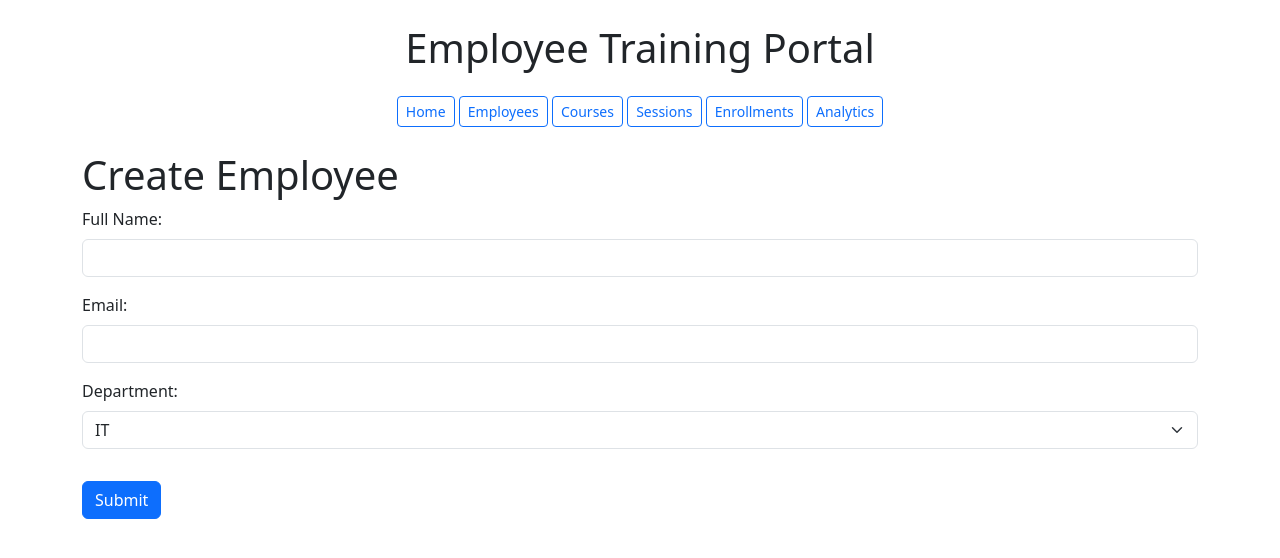
After one commit to Jaren-Wheeler/employee-training-portal, a Django app: page /employees/create in a window 1280 px wide. The commit adds this page. Shown: the top 558 px of the page. Run offline with Django 5.2, Linux system fonts and the light colour scheme.

Commit message:
Implemented employees

```diff
--- a/templates/training/base.html
+++ b/templates/training/base.html
@@ -22,7 +22,9 @@
           class="btn btn-outline-primary btn-sm"
           >Home</a
         >
-        <a href="#" class="btn btn-outline-primary btn-sm">Employees</a>
+        <a
+          href="{% url 'training:employees_list' %}"
+          class="btn btn-outline-primary btn-sm">Employees</a>
         <a
           href="{% url 'training:courses_list' %}"
           class="btn btn-outline-primary btn-sm"
--- /dev/null
+++ b/templates/training/create_employee.html
@@ -0,0 +1,30 @@
+{% extends "training/base.html" %} {% block content %}
+<h1>Create Employee</h1>
+
+<form method="POST">
+  {% csrf_token %}
+
+  <div class="mb-3">
+    <label for="full_name" class="form-label">Full Name:</label>
+    <input type="text" name="full_name" id="full_name" class="form-control" />
+  </div>
+
+  <div class="mb-3">
+    <label for="email" class="form-label">Email:</label>
+    <input type="email" name="email" id="email" class="form-control" />
+  </div>
+
+  <div class="mb-3">
+    <label for="department" class="form-label">Department:</label>
+    <select name="department" id="department" class="form-select">
+      <option value="IT">IT</option>
+      <option value="SALES">Sales</option>
+      <option value="HR">HR</option>
+    </select>
+  </div>
+
+
+
+  <button class="btn btn-primary mt-3" type="submit">Submit</button>
+</form>
+{% endblock %}
--- a/training/models.py
+++ b/training/models.py
@@ -6,9 +6,6 @@ class Employee(models.Model):
         IT = "IT", "IT"
         HR = "HR", "HR"
         SALES = "SALES", "Sales"
-        FINANCE = "FINANCE", "Finance"
-        OPERATIONS = "OPERATIONS", "Operations"
-        MARKETING = "MARKETING", "Marketing"
 
     full_name = models.CharField(max_length=150)
     email = models.EmailField(unique=True)
@@ -26,8 +23,6 @@ class Course(models.Model):
         TECHNICAL = "TECHNICAL", "Technical"
         SECURITY = "SECURITY", "Security"
         SOFT_SKILLS = "SOFT_SKILLS", "Soft Skills"
-        COMPLIANCE = "COMPLIANCE", "Compliance"
-        SAFETY = "SAFETY", "Safety"
 
     title = models.CharField(max_length=200)
     category = models.CharField(max_length=20, choices=Category.choices)
--- a/training/urls.py
+++ b/training/urls.py
@@ -10,10 +10,17 @@ urlpatterns = [
     path("enrollments/", views.enrollment_list, name="enrollment_list"),
     path("enrollments/manage/", views.enrollment_management, name="enrollment_management"),
     path("enrollments/update/<int:id>/", views.update_status, name="update_status"),
+
     path("analytics/", views.analytics_dashboard, name="analytics"),
     path("analytics/course-popularity/", views.course_popularity, name="course_popularity"),
+
     path("courses/", views.courses_list, name="courses_list"),
     path("courses/create", views.create_courses, name="create_courses.html"),
     path("courses/<int:course_id>/edit", views.edit_course, name="edit_course"),
     path("courses/<int:course_id>/delete", views.delete_course, name="delete_course"),
+
+    path("employees/", views.employees_list, name="employees_list"),
+    path("employees/create", views.create_employee, name="create_employee.html"),
+    path("employees/<int:employee_id>/edit", views.edit_employee, name="edit_employee"),
+    path("employees/<int:employee_id>/delete", views.delete_employee, name="delete_employee")
 ]
--- a/training/views.py
+++ b/training/views.py
@@ -1,7 +1,8 @@
-from django.shortcuts import get_object_or_404, render, redirect
-from .models import Enrollment, Employee, Session, Course
-from django.db import IntegrityError
 from django.contrib import messages
+from django.db.models import Count, Q
+from django.shortcuts import get_object_or_404, redirect, render
+
+from .models import Course, Employee, Enrollment, Session
 
 # Handles creating a new enrollment:
 # - Displays form (GET)
@@ -84,23 +85,23 @@ def update_status(request, id):
 def analytics_dashboard(request):
     return render(request, "training/analytics.html")
 
-from django.db.models import Count, Q
-
 def course_popularity(request):
-    courses = (
-        Enrollment.objects
-        .values("session__course__title")
+    courses = list(
+        Course.objects
         .annotate(
-            total_enrollments=Count("id"),
-            completed_count=Count("id", filter=Q(status="COMPLETED"))
+            total_enrollments=Count("sessions__enrollments"),
+            completed_enrollments=Count(
+                "sessions__enrollments",
+                filter=Q(sessions__enrollments__status=Enrollment.Status.COMPLETED),
+            ),
         )
+        .order_by("-total_enrollments", "title")
     )
 
-    # calculate success rate
-    for c in courses:
-        total = c["total_enrollments"]
-        completed = c["completed_count"]
-        c["success_rate"] = round((completed / total) * 100, 1) if total > 0 else 0
+    for course in courses:
+        total = course.total_enrollments
+        completed = course.completed_enrollments
+        course.success_rate = round((completed / total) * 100, 1) if total > 0 else 0
 
     return render(request, "training/course_popularity.html", {
         "courses": courses
@@ -173,3 +174,70 @@ def delete_course(request, course_id):
         course.delete()
 
     return redirect("training:courses_list")
+
+# =========================
+# Employee Views
+# =========================
+
+def employees_list(request):
+    department = request.GET.get("department")
+    if department:
+        employees = Employee.objects.filter(department=department)
+    else:
+        employees = Employee.objects.all()
+
+    return render(request, "training/employees.html", {
+        "employees": employees,
+        "selected_department": department
+    })
+
+def create_employee(request):
+        # If form is submitted (POST request), process the data
+    if request.method == "POST":
+        full_name = request.POST.get("full_name")
+        email = request.POST.get("email")
+        department = request.POST.get("department")
+
+        # Create a new Employee record in the database
+        # using the selected title, category, and duration
+        Employee.objects.create(
+            full_name=full_name,
+            email=email,
+            department=department
+        )
+
+        # After saving, redirect user to the employee list page
+        return redirect("training:employees_list")
+
+    # If page is accessed normally (GET request),
+    # load courses to populate dropdowns
+    employees = Employee.objects.all()
+
+    # Render the form and pass data to template
+    return render(request, "training/create_employee.html", {
+        "employees": employees
+    })
+
+
+def edit_employee(request, employee_id):
+    employee = get_object_or_404(Employee, id=employee_id)
+
+    if request.method == "POST":
+        employee.full_name = request.POST.get("full_name")
+        employee.email = request.POST.get("email")
+        employee.department = request.POST.get("department")
+        employee.save()
+
+        return redirect("training:employees_list")
+
+    return render(request, "training/edit_employees.html", {
+        "employee": employee
+    })
+
+
+def delete_employee(request, employee_id):
+    if request.method == "POST":
+        course = get_object_or_404(Employee, id=employee_id)
+        course.delete()
+
+    return redirect("training:employees_list")
```
Also changed, not shown: templates/training/edit_employees.html (added, +50 -0 lines), templates/training/employees.html (added, +86 -0 lines).
